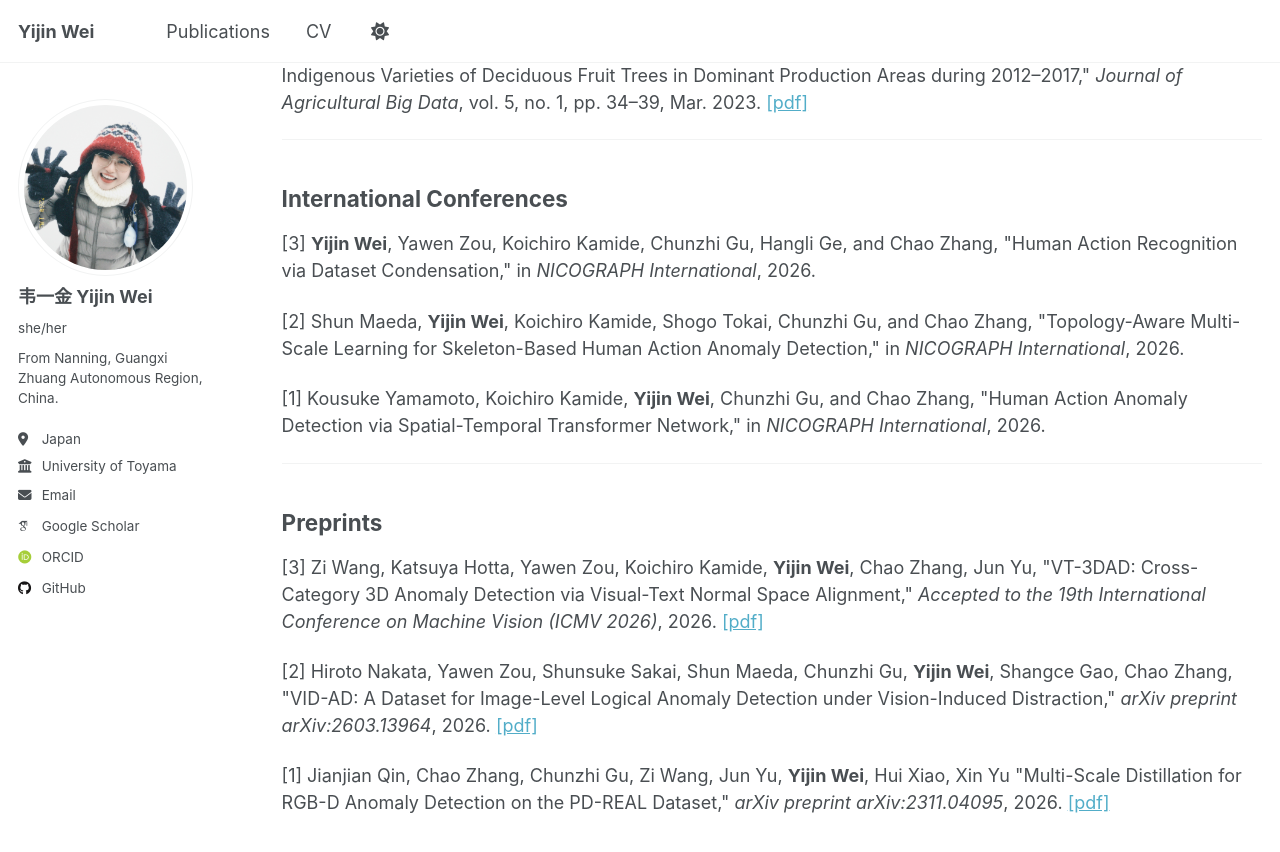
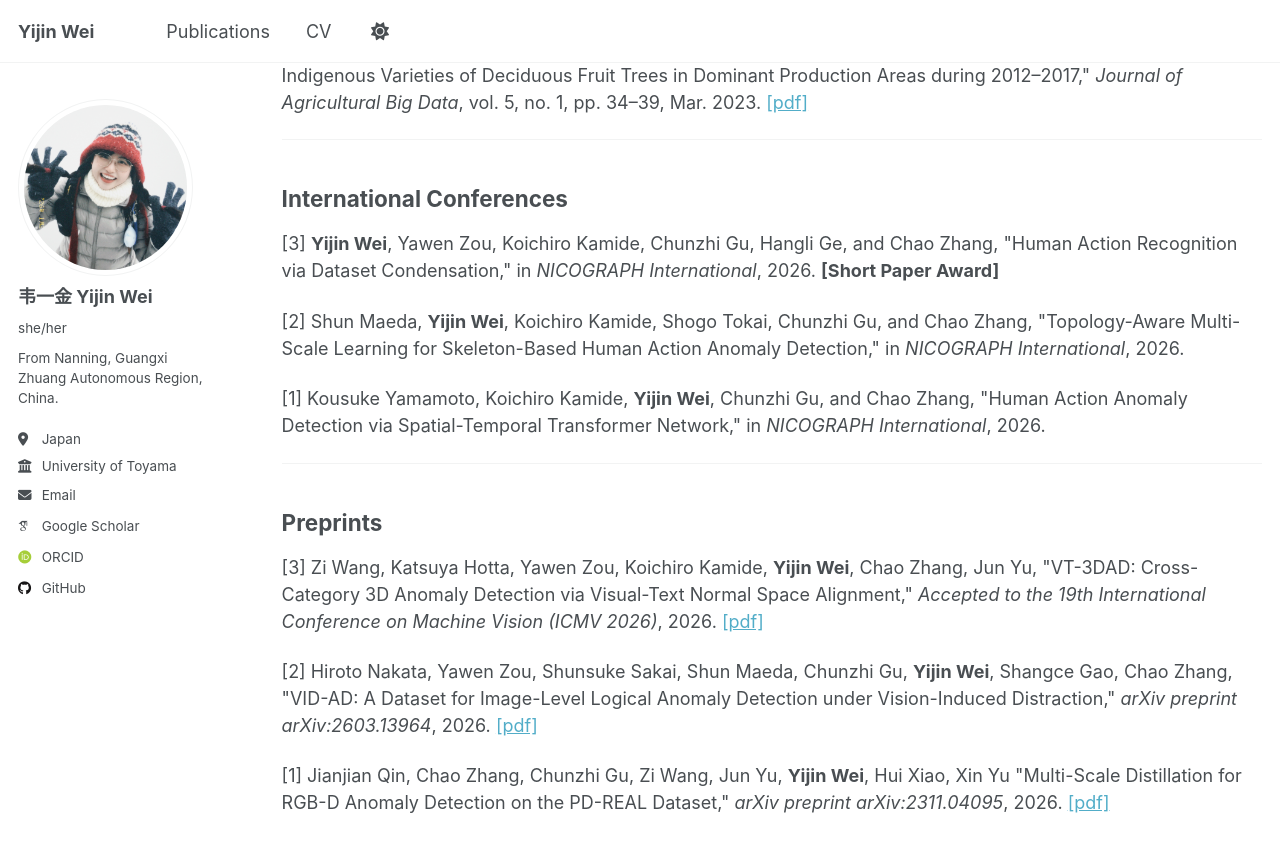
Before and after one commit to mangx/mangx.github.io, a Jekyll site: the page built from _pages/publications.html, in a window 1280 px wide and 900 px high, scrolled down 623 px. Shown: the top 852 px of the window. Built offline with Jekyll 4.4.1, drawn with Linux system fonts in a browser that asks for light colours; some web fonts are replaced.

Commit message:
Update publications.html

```diff
--- a/_pages/publications.html
+++ b/_pages/publications.html
@@ -57,6 +57,7 @@ author_profile: true
 [3] <b>Yijin Wei</b>, Yawen Zou, Koichiro Kamide, Chunzhi Gu, Hangli Ge, and Chao Zhang,
 "Human Action Recognition via Dataset Condensation,"
 in <em>NICOGRAPH International</em>, 2026.
+<b>[Short Paper Award]</b>
 </p>
 
 <p>
```
